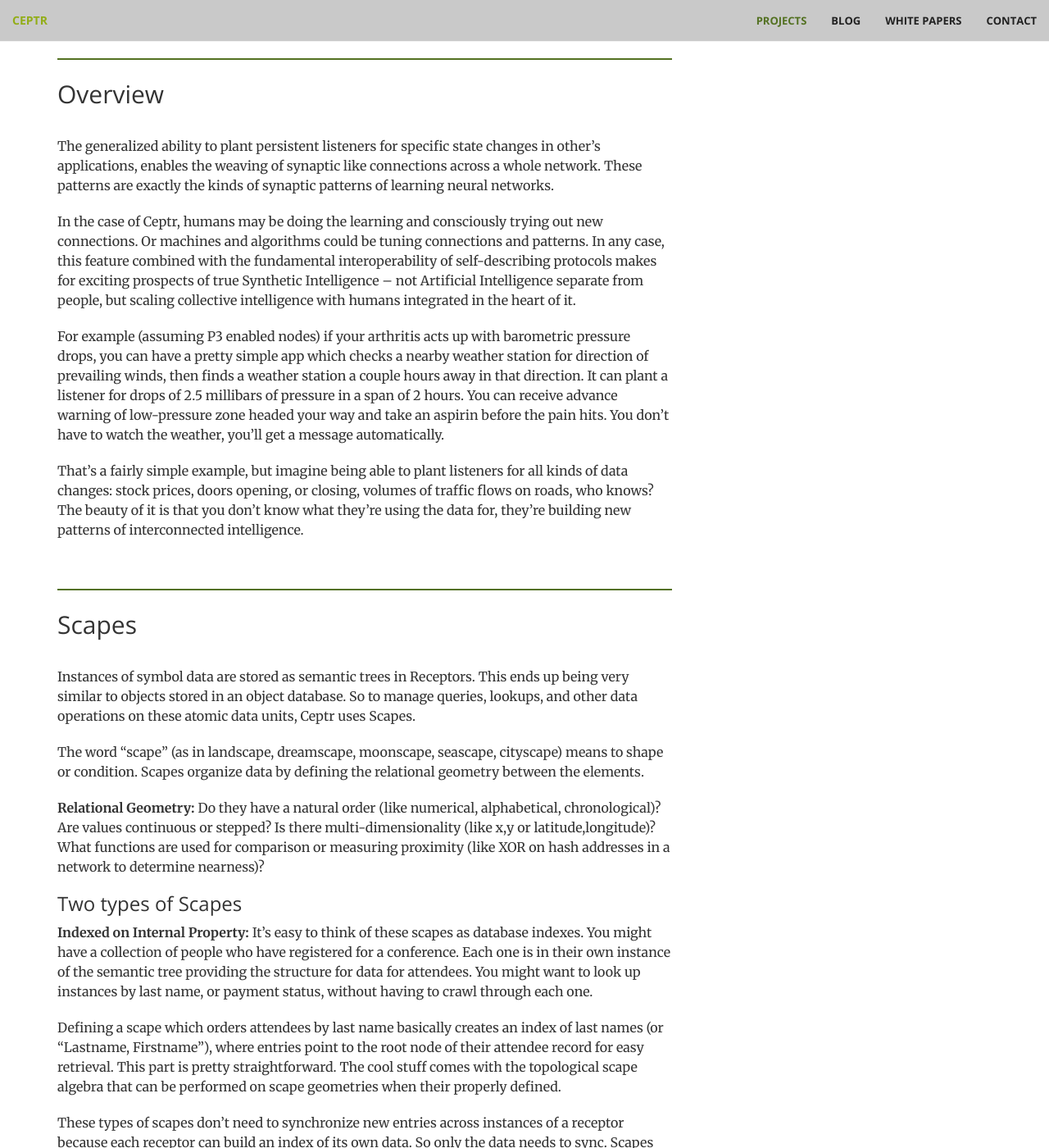
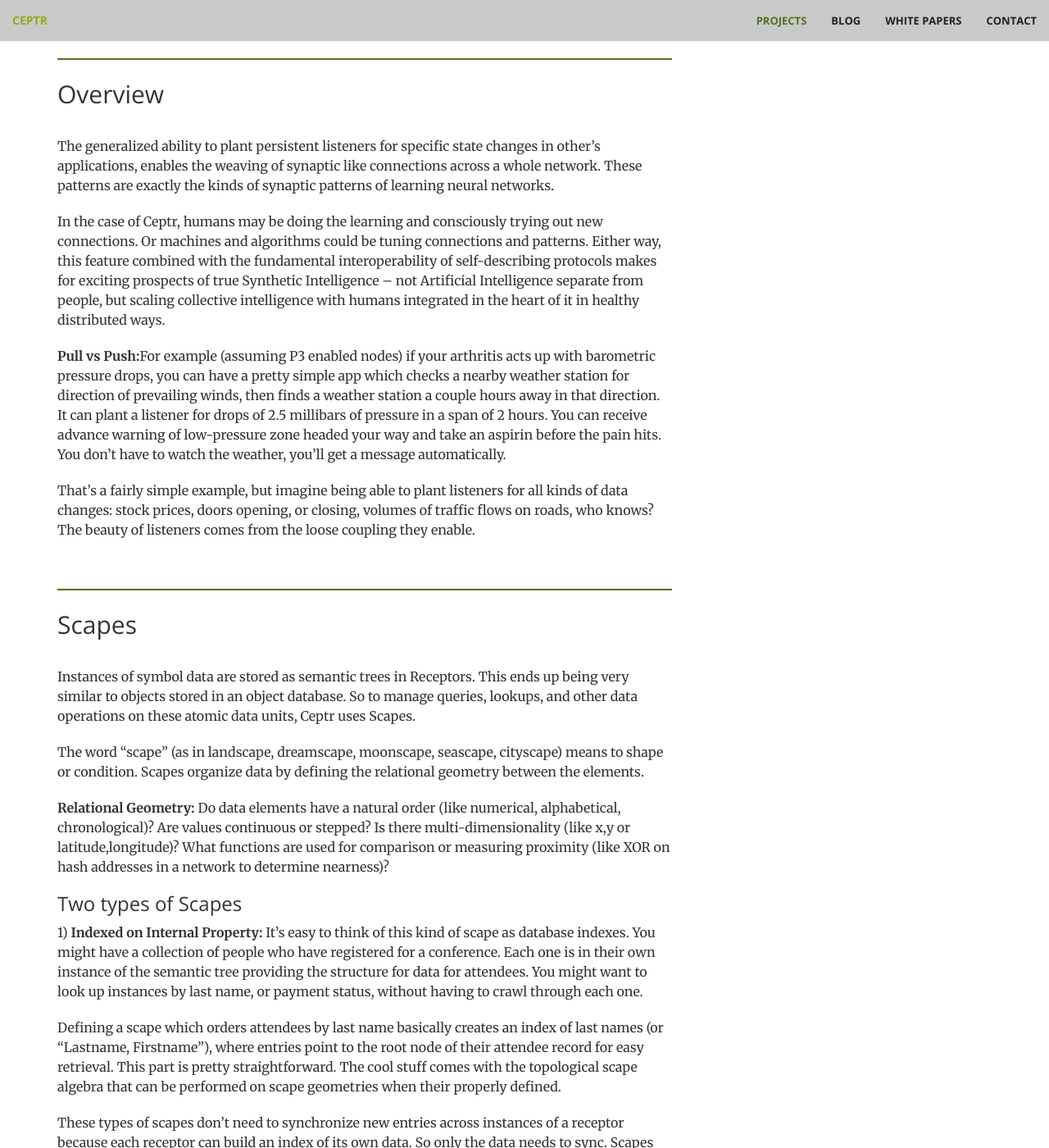
Before and after one commit to metacurrency/ceptr-org, a Jekyll site: the page built from _projects/neural.md, in a window 1280 px wide and 1400 px high, scrolled down 744 px. Shown: the whole window at 82% size. Built offline with Jekyll 4.4.1, drawn with Linux system fonts in a browser that asks for light colours; some of the changed text lies outside the part shown.

Commit message:
edited distapps and neural projects

```diff
--- a/_projects/neural.md
+++ b/_projects/neural.md
@@ -19,42 +19,38 @@
 ## Overview
 The generalized ability to plant persistent listeners for specific state changes in other's applications, enables the weaving of synaptic like connections across a whole network. These patterns are exactly the kinds of synaptic patterns of learning neural networks.
 
-In the case of Ceptr, humans may be doing the learning and consciously trying out new connections. Or machines and algorithms could be tuning connections and patterns. In any case, this feature combined with the fundamental interoperability of self-describing protocols makes for exciting prospects of true Synthetic Intelligence -- not Artificial Intelligence separate from people, but scaling collective intelligence with humans integrated in the heart of it.
+In the case of Ceptr, humans may be doing the learning and consciously trying out new connections. Or machines and algorithms could be tuning connections and patterns. Either way, this feature combined with the fundamental interoperability of self-describing protocols makes for exciting prospects of true Synthetic Intelligence -- not Artificial Intelligence separate from people, but scaling collective intelligence with humans integrated in the heart of it in healthy distributed ways.
 
-For example (assuming P3 enabled nodes) if your arthritis acts up with barometric pressure drops, you can have a pretty simple app which checks a nearby weather station for direction of prevailing winds, then finds a weather station a couple hours away in that direction. It can plant a listener for drops of 2.5 millibars of pressure in a span of 2 hours. You can receive advance warning of low-pressure zone headed your way and take an aspirin before the pain hits. You don't have to watch the weather, you'll get a message automatically.
+**Pull vs Push:**For example (assuming P3 enabled nodes) if your arthritis acts up with barometric pressure drops, you can have a pretty simple app which checks a nearby weather station for direction of prevailing winds, then finds a weather station a couple hours away in that direction. It can plant a listener for drops of 2.5 millibars of pressure in a span of 2 hours. You can receive advance warning of low-pressure zone headed your way and take an aspirin before the pain hits. You don't have to watch the weather, you'll get a message automatically.
 
-That's a fairly simple example, but imagine being able to plant listeners for all kinds of data changes: stock prices, doors opening, or closing, volumes of traffic flows on roads, who knows? The beauty of it is that you don't know what they're using the data for, they're building new patterns of interconnected intelligence.
+That's a fairly simple example, but imagine being able to plant listeners for all kinds of data changes: stock prices, doors opening, or closing, volumes of traffic flows on roads, who knows? The beauty of listeners comes from the loose coupling they enable.
 
 ## Scapes
 Instances of symbol data are stored as semantic trees in Receptors. This ends up being very similar to objects stored in an object database. So to manage queries, lookups, and other data operations on these atomic data units, Ceptr uses Scapes.
 
 The word "scape" (as in landscape, dreamscape, moonscape, seascape, cityscape) means to shape or condition. Scapes organize data by defining the relational geometry between the elements.
 
-**Relational Geometry:** Do they have a natural order (like numerical, alphabetical, chronological)? Are values continuous or stepped? Is there multi-dimensionality (like x,y or latitude,longitude)? What functions are used for comparison or measuring proximity (like XOR on hash addresses in a network to determine nearness)?
+**Relational Geometry:** Do data elements have a natural order (like numerical, alphabetical, chronological)? Are values continuous or stepped? Is there multi-dimensionality (like x,y or latitude,longitude)? What functions are used for comparison or measuring proximity (like XOR on hash addresses in a network to determine nearness)?
 
 ### Two types of Scapes
-**Indexed on Internal Property:** It's easy to think of these scapes as database indexes. You might have a collection of people who have registered for a conference. Each one is in their own instance of the semantic tree providing the structure for data for attendees. You might want to look up instances by last name, or payment status, without having to crawl through each one.
+1) **Indexed on Internal Property:** It's easy to think of this kind of scape as database indexes. You might have a collection of people who have registered for a conference. Each one is in their own instance of the semantic tree providing the structure for data for attendees. You might want to look up instances by last name, or payment status, without having to crawl through each one.
 
 Defining a scape which orders attendees by last name basically creates an index of last names (or "Lastname, Firstname"), where entries point to the root node of their attendee record for easy retrieval. This part is pretty straightforward. The cool stuff comes with the topological scape algebra that can be performed on scape geometries when their properly defined.
 
 These types of scapes don't need to synchronize new entries across instances of a receptor because each receptor can build an index of its own data. So only the data needs to sync. Scapes update asynchronously after data changes (not as an atomic transaction).
 
-**Asserted  External Relationship:** You can think of these scapes as more like Resource Description Framework (RDF) elements. These are not just an index where an entry connects a node to its parent node, but rather where an assertion is made about two data structures and that assertion is not stored in either of them.
+2) **Asserted  External Relationship:** You can think of this kind of scape as more like Resource Description Framework (RDF) elements. These are not just an index where an entry connects a node to its parent node, but rather where an assertion is made about two data structures and that assertion is not stored in either of them.
 
 For example, both of our social media user profiles contain our first name, but the fact that we are friends, is an assertion about a relationship between those two profiles, that doesn't properly belong in either one of them.
 
 Assertion scapes support unidirectional or multi-directional assertions (I say you are my friend is unidirectional. We both acknowledge friend status is bi-directional.).
 
 ## Listeners
-Scapes have an asynchronous which follows data instance updates.
-
 In the same way you can request data that matches a particular query, you can plant a standing request for changes to data that match a particular condition (specified in [Semtrex](/projects/pcubed))
 
 Nodes can refuse to plant a listener, or throttle listeners to particular levels of processing or bandwidth. They can revoke listeners at any time. The ability to have an application on your side receive data when particular changes happen elsewhere on the network without needing to send a constant stream of requests will create fascinating new kinds of interwoven data dependencies.
 
-It allows people and their devices to be connected in ways which completely mimic the neuronal structures and patterns of the brain and body.
+This allows people and their devices to be connected in ways which completely mimic the neuronal structures and patterns of the brain and body.
 
 ## Distributed Indexing and Search
-Listeners on a scape on a single node is one cool thing, and its not too complex once the structures exist to enable it. However, indexing distributed data and making it easily searchable and queriable is an issue on another scale.
-
-**Data Segmentation and Map / Reduce Functions**
+Listeners on a scape on a single node is pretty neat, and its not too complex once the structures exist to enable it. However, indexing distributed data and making it easily searchable and queriable is an issue on another scale.  Tackling this problem is integral to moving from "searching" to distributed sense-making.  We don't have complete answers yet to how we will do this, however we are exploring distributed variants of Map/Reduce functions which may work well when built on top of Holochains.
```
Also changed, not shown: _projects/distapps.md (+16 -4 lines).
